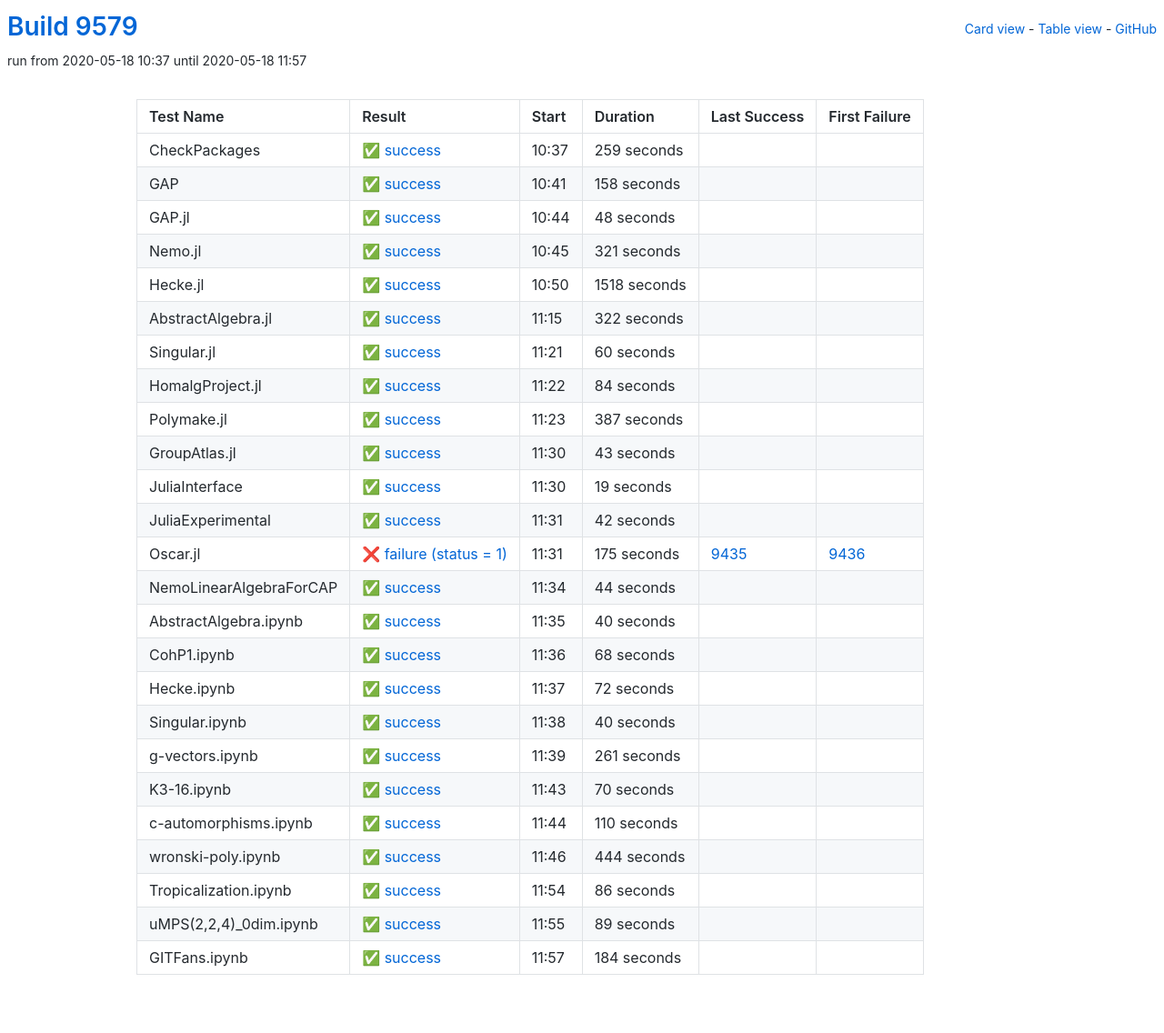
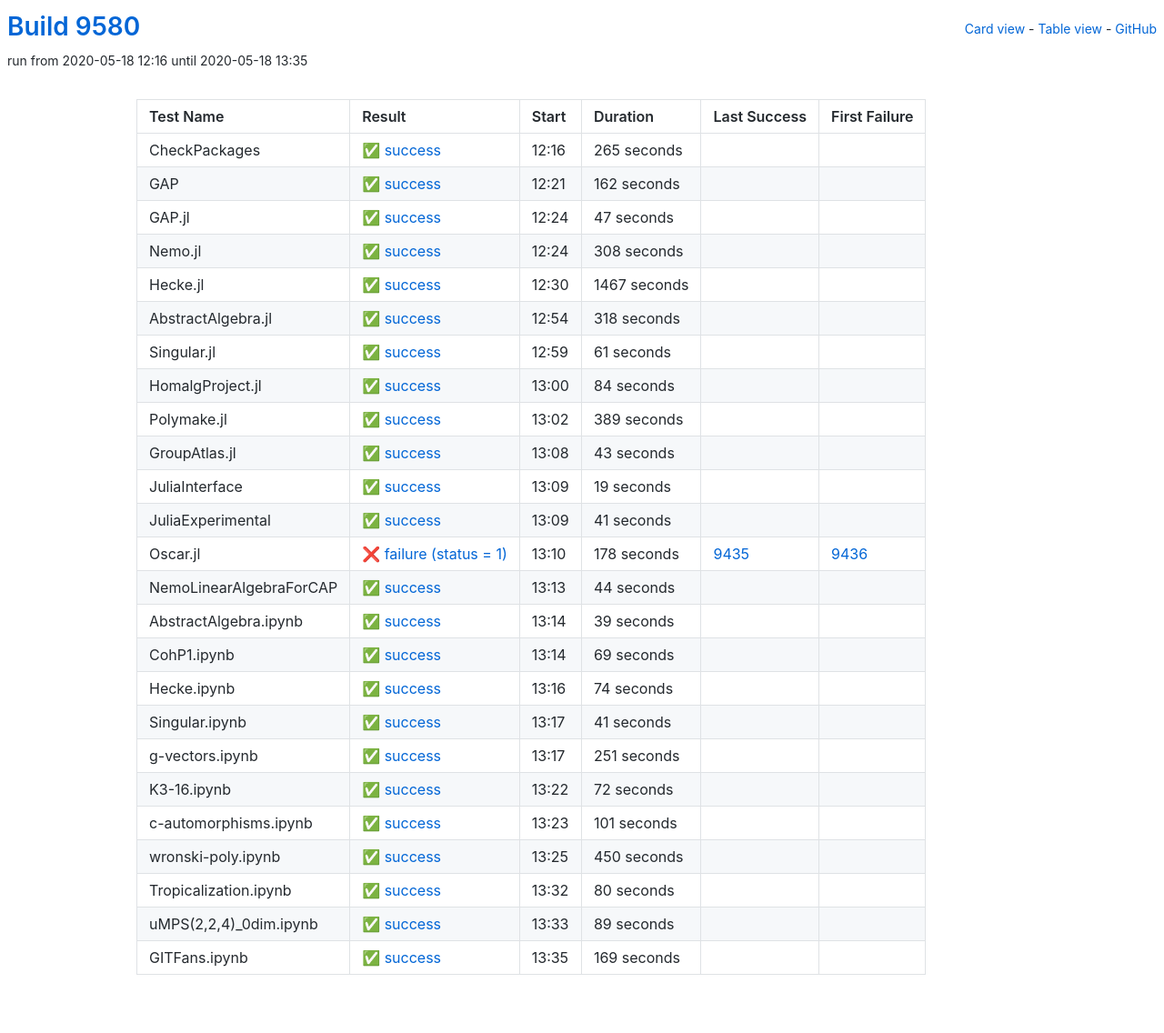
Before and after one commit to oscar-system/oscar-ci-status, a Jekyll site: the page built from table.html, in a window 1280 px wide. Shown: the whole page at 91% size. Built offline with Jekyll 4.4.1, drawn with Linux system fonts in a browser that asks for light colours.

Commit message:
Build 9580

```diff
--- a/_data/ci.yml
+++ b/_data/ci.yml
@@ -1,89 +1,89 @@
-build: 9579
-build_url: https://oscarci.mathematik.uni-kl.de/job/oscar/9579/
+build: 9580
+build_url: https://oscarci.mathematik.uni-kl.de/job/oscar/9580/
 job: oscar
 tests:
-- duration: 259
+- duration: 265
   exitcode: 0
   first_failure: false
   first_failure_url: null
   id: checkpackages
   last_success: false
   last_success_url: null
-  log: https://oscarci.mathematik.uni-kl.de/job/oscar/9579/artifact/logs/build-9579/CheckPackages.log
+  log: https://oscarci.mathematik.uni-kl.de/job/oscar/9580/artifact/logs/build-9580/CheckPackages.log
   name: CheckPackages
-  start: 2020-05-18 10:37
+  start: 2020-05-18 12:16
   status: success
   success: true
-- duration: 158
+- duration: 162
   exitcode: 0
   first_failure: false
   first_failure_url: null
   id: gap
   last_success: false
   last_success_url: null
-  log: https://oscarci.mathematik.uni-kl.de/job/oscar/9579/artifact/logs/build-9579/GAP.log
+  log: https://oscarci.mathematik.uni-kl.de/job/oscar/9580/artifact/logs/build-9580/GAP.log
   name: GAP
-  start: 2020-05-18 10:41
+  start: 2020-05-18 12:21
   status: success
   success: true
-- duration: 48
+- duration: 47
   exitcode: 0
   first_failure: false
   first_failure_url: null
   id: gap-jl
   last_success: false
   last_success_url: null
-  log: https://oscarci.mathematik.uni-kl.de/job/oscar/9579/artifact/logs/build-9579/GAP.jl.log
+  log: https://oscarci.mathematik.uni-kl.de/job/oscar/9580/artifact/logs/build-9580/GAP.jl.log
   name: GAP.jl
-  start: 2020-05-18 10:44
+  start: 2020-05-18 12:24
   status: success
   success: true
-- duration: 321
+- duration: 308
   exitcode: 0
   first_failure: false
   first_failure_url: null
   id: nemo-jl
   last_success: false
   last_success_url: null
-  log: https://oscarci.mathematik.uni-kl.de/job/oscar/9579/artifact/logs/build-9579/Nemo.jl.log
+  log: https://oscarci.mathematik.uni-kl.de/job/oscar/9580/artifact/logs/build-9580/Nemo.jl.log
   name: Nemo.jl
-  start: 2020-05-18 10:45
+  start: 2020-05-18 12:24
   status: success
   success: true
-- duration: 1518
+- duration: 1467
   exitcode: 0
   first_failure: false
   first_failure_url: null
   id: hecke-jl
   last_success: false
   last_success_url: null
-  log: https://oscarci.mathematik.uni-kl.de/job/oscar/9579/artifact/logs/build-9579/Hecke.jl.log
+  log: https://oscarci.mathematik.uni-kl.de/job/oscar/9580/artifact/logs/build-9580/Hecke.jl.log
   name: Hecke.jl
-  start: 2020-05-18 10:50
+  start: 2020-05-18 12:30
   status: success
   success: true
-- duration: 322
+- duration: 318
   exitcode: 0
   first_failure: false
   first_failure_url: null
   id: abstractalgebra-jl
   last_success: false
   last_success_url: null
-  log: https://oscarci.mathematik.uni-kl.de/job/oscar/9579/artifact/logs/build-9579/AbstractAlgebra.jl.log
+  log: https://oscarci.mathematik.uni-kl.de/job/oscar/9580/artifact/logs/build-9580/AbstractAlgebra.jl.log
   name: AbstractAlgebra.jl
-  start: 2020-05-18 11:15
+  start: 2020-05-18 12:54
   status: success
   success: true
-- duration: 60
+- duration: 61
   exitcode: 0
   first_failure: false
   first_failure_url: null
   id: singular-jl
   last_success: false
   last_success_url: null
-  log: https://oscarci.mathematik.uni-kl.de/job/oscar/9579/artifact/logs/build-9579/Singular.jl.log
+  log: https://oscarci.mathematik.uni-kl.de/job/oscar/9580/artifact/logs/build-9580/Singular.jl.log
   name: Singular.jl
-  start: 2020-05-18 11:21
+  start: 2020-05-18 12:59
   status: success
   success: true
 - duration: 84
@@ -93,21 +93,21 @@ tests:
   id: homalgproject-jl
   last_success: false
   last_success_url: null
-  log: https://oscarci.mathematik.uni-kl.de/job/oscar/9579/artifact/logs/build-9579/HomalgProject.jl.log
+  log: https://oscarci.mathematik.uni-kl.de/job/oscar/9580/artifact/logs/build-9580/HomalgProject.jl.log
   name: HomalgProject.jl
-  start: 2020-05-18 11:22
+  start: 2020-05-18 13:00
   status: success
   success: true
-- duration: 387
+- duration: 389
   exitcode: 0
   first_failure: false
   first_failure_url: null
   id: polymake-jl
   last_success: false
   last_success_url: null
-  log: https://oscarci.mathematik.uni-kl.de/job/oscar/9579/artifact/logs/build-9579/Polymake.jl.log
+  log: https://oscarci.mathematik.uni-kl.de/job/oscar/9580/artifact/logs/build-9580/Polymake.jl.log
   name: Polymake.jl
-  start: 2020-05-18 11:23
+  start: 2020-05-18 13:02
   status: success
   success: true
 - duration: 43
@@ -117,9 +117,9 @@ tests:
   id: groupatlas-jl
   last_success: false
   last_success_url: null
-  log: https://oscarci.mathematik.uni-kl.de/job/oscar/9579/artifact/logs/build-9579/GroupAtlas.jl.log
+  log: https://oscarci.mathematik.uni-kl.de/job/oscar/9580/artifact/logs/build-9580/GroupAtlas.jl.log
   name: GroupAtlas.jl
-  start: 2020-05-18 11:30
+  start: 2020-05-18 13:08
   status: success
   success: true
 - duration: 19
@@ -129,33 +129,33 @@ tests:
   id: juliainterface
   last_success: false
   last_success_url: null
-  log: https://oscarci.mathematik.uni-kl.de/job/oscar/9579/artifact/logs/build-9579/JuliaInterface.log
+  log: https://oscarci.mathematik.uni-kl.de/job/oscar/9580/artifact/logs/build-9580/JuliaInterface.log
   name: JuliaInterface
-  start: 2020-05-18 11:30
+  start: 2020-05-18 13:09
   status: success
   success: true
-- duration: 42
+- duration: 41
   exitcode: 0
   first_failure: false
   first_failure_url: null
   id: juliaexperimental
   last_success: false
   last_success_url: null
-  log: https://oscarci.mathematik.uni-kl.de/job/oscar/9579/artifact/logs/build-9579/JuliaExperimental.log
+  log: https://oscarci.mathematik.uni-kl.de/job/oscar/9580/artifact/logs/build-9580/JuliaExperimental.log
   name: JuliaExperimental
-  start: 2020-05-18 11:31
+  start: 2020-05-18 13:09
   status: success
   success: true
-- duration: 175
+- duration: 178
   exitcode: 1
   first_failure: 9436
   first_failure_url: https://oscarci.mathematik.uni-kl.de/job/oscar/9436/
   id: oscar-jl
   last_success: 9435
   last_success_url: https://oscarci.mathematik.uni-kl.de/job/oscar/9435/
-  log: https://oscarci.mathematik.uni-kl.de/job/oscar/9579/artifact/logs/build-9579/Oscar.jl.log
+  log: https://oscarci.mathematik.uni-kl.de/job/oscar/9580/artifact/logs/build-9580/Oscar.jl.log
   name: Oscar.jl
-  start: 2020-05-18 11:31
+  start: 2020-05-18 13:10
   status: failure
   success: false
 - duration: 44
@@ -165,117 +165,117 @@ tests:
   id: nemolinearalgebraforcap
   last_success: false
   last_success_url: null
-  log: https://oscarci.mathematik.uni-kl.de/job/oscar/9579/artifact/logs/build-9579/NemoLinearAlgebraForCAP.log
+  log: https://oscarci.mathematik.uni-kl.de/job/oscar/9580/artifact/logs/build-9580/NemoLinearAlgebraForCAP.log
   name: NemoLinearAlgebraForCAP
-  start: 2020-05-18 11:34
+  start: 2020-05-18 13:13
   status: success
   success: true
-- duration: 40
+- duration: 39
   exitcode: 0
   first_failure: false
   first_failure_url: null
   id: abstractalgebra-ipynb
   last_success: false
   last_success_url: null
-  log: https://oscarci.mathematik.uni-kl.de/job/oscar/9579/artifact/logs/build-9579/AbstractAlgebra.ipynb.log
+  log: https://oscarci.mathematik.uni-kl.de/job/oscar/9580/artifact/logs/build-9580/AbstractAlgebra.ipynb.log
   name: AbstractAlgebra.ipynb
-  start: 2020-05-18 11:35
+  start: 2020-05-18 13:14
   status: success
   success: true
-- duration: 68
+- duration: 69
   exitcode: 0
   first_failure: false
   first_failure_url: null
   id: cohp1-ipynb
   last_success: false
   last_success_url: null
-  log: https://oscarci.mathematik.uni-kl.de/job/oscar/9579/artifact/logs/build-9579/CohP1.ipynb.log
+  log: https://oscarci.mathematik.uni-kl.de/job/oscar/9580/artifact/logs/build-9580/CohP1.ipynb.log
   name: CohP1.ipynb
-  start: 2020-05-18 11:36
+  start: 2020-05-18 13:14
+  status: success
+  success: true
+- duration: 74
+  exitcode: 0
+  first_failure: false
+  first_failure_url: null
+  id: hecke-ipynb
+  last_success: false
+  last_success_url: null
+  log: https://oscarci.mathematik.uni-kl.de/job/oscar/9580/artifact/logs/build-9580/Hecke.ipynb.log
+  name: Hecke.ipynb
+  start: 2020-05-18 13:16
+  status: success
+  success: true
+- duration: 41
+  exitcode: 0
+  first_failure: false
+  first_failure_url: null
+  id: singular-ipynb
+  last_success: false
+  last_success_url: null
+  log: https://oscarci.mathematik.uni-kl.de/job/oscar/9580/artifact/logs/build-9580/Singular.ipynb.log
+  name: Singular.ipynb
+  start: 2020-05-18 13:17
+  status: success
+  success: true
+- duration: 251
+  exitcode: 0
+  first_failure: false
+  first_failure_url: null
+  id: g-vectors-ipynb
+  last_success: false
+  last_success_url: null
+  log: https://oscarci.mathematik.uni-kl.de/job/oscar/9580/artifact/logs/build-9580/g-vectors.ipynb.log
+  name: g-vectors.ipynb
+  start: 2020-05-18 13:17
   status: success
   success: true
 - duration: 72
   exitcode: 0
   first_failure: false
   first_failure_url: null
-  id: hecke-ipynb
-  last_success: false
-  last_success_url: null
-  log: https://oscarci.mathematik.uni-kl.de/job/oscar/9579/artifact/logs/build-9579/Hecke.ipynb.log
-  name: Hecke.ipynb
-  start: 2020-05-18 11:37
-  status: success
-  success: true
-- duration: 40
-  exitcode: 0
-  first_failure: false
-  first_failure_url: null
-  id: singular-ipynb
-  last_success: false
-  last_success_url: null
-  log: https://oscarci.mathematik.uni-kl.de/job/oscar/9579/artifact/logs/build-9579/Singular.ipynb.log
-  name: Singular.ipynb
-  start: 2020-05-18 11:38
-  status: success
-  success: true
-- duration: 261
-  exitcode: 0
-  first_failure: false
-  first_failure_url: null
-  id: g-vectors-ipynb
-  last_success: false
-  last_success_url: null
-  log: https://oscarci.mathematik.uni-kl.de/job/oscar/9579/artifact/logs/build-9579/g-vectors.ipynb.log
-  name: g-vectors.ipynb
-  start: 2020-05-18 11:39
-  status: success
-  success: true
-- duration: 70
-  exitcode: 0
-  first_failure: false
-  first_failure_url: null
   id: k3-16-ipynb
   last_success: false
   last_success_url: null
-  log: https://oscarci.mathematik.uni-kl.de/job/oscar/9579/artifact/logs/build-9579/K3-16.ipynb.log
+  log: https://oscarci.mathematik.uni-kl.de/job/oscar/9580/artifact/logs/build-9580/K3-16.ipynb.log
   name: K3-16.ipynb
-  start: 2020-05-18 11:43
+  start: 2020-05-18 13:22
   status: success
   success: true
-- duration: 110
+- duration: 101
   exitcode: 0
   first_failure: false
   first_failure_url: null
   id: c-automorphisms-ipynb
   last_success: false
   last_success_url: null
-  log: https://oscarci.mathematik.uni-kl.de/job/oscar/9579/artifact/logs/build-9579/c-automorphisms.ipynb.log
+  log: https://oscarci.mathematik.uni-kl.de/job/oscar/9580/artifact/logs/build-9580/c-automorphisms.ipynb.log
   name: c-automorphisms.ipynb
-  start: 2020-05-18 11:44
+  start: 2020-05-18 13:23
   status: success
   success: true
-- duration: 444
+- duration: 450
   exitcode: 0
   first_failure: false
   first_failure_url: null
   id: wronski-poly-ipynb
   last_success: false
   last_success_url: null
-  log: https://oscarci.mathematik.uni-kl.de/job/oscar/9579/artifact/logs/build-9579/wronski-poly.ipynb.log
+  log: https://oscarci.mathematik.uni-kl.de/job/oscar/9580/artifact/logs/build-9580/wronski-poly.ipynb.log
   name: wronski-poly.ipynb
-  start: 2020-05-18 11:46
+  start: 2020-05-18 13:25
   status: success
   success: true
-- duration: 86
+- duration: 80
   exitcode: 0
   first_failure: false
   first_failure_url: null
   id: tropicalization-ipynb
   last_success: false
   last_success_url: null
-  log: https://oscarci.mathematik.uni-kl.de/job/oscar/9579/artifact/logs/build-9579/Tropicalization.ipynb.log
+  log: https://oscarci.mathematik.uni-kl.de/job/oscar/9580/artifact/logs/build-9580/Tropicalization.ipynb.log
   name: Tropicalization.ipynb
-  start: 2020-05-18 11:54
+  start: 2020-05-18 13:32
   status: success
   success: true
 - duration: 89
@@ -285,20 +285,20 @@ tests:
   id: umps-2-2-4-0dim-ipynb
   last_success: false
   last_success_url: null
-  log: https://oscarci.mathematik.uni-kl.de/job/oscar/9579/artifact/logs/build-9579/uMPS-2-2-4-_0dim.ipynb.log
+  log: https://oscarci.mathematik.uni-kl.de/job/oscar/9580/artifact/logs/build-9580/uMPS-2-2-4-_0dim.ipynb.log
   name: uMPS(2,2,4)_0dim.ipynb
-  start: 2020-05-18 11:55
+  start: 2020-05-18 13:33
   status: success
   success: true
-- duration: 184
+- duration: 169
   exitcode: 0
   first_failure: false
   first_failure_url: null
   id: gitfans-ipynb
   last_success: false
   last_success_url: null
-  log: https://oscarci.mathematik.uni-kl.de/job/oscar/9579/artifact/logs/build-9579/GITFans.ipynb.log
+  log: https://oscarci.mathematik.uni-kl.de/job/oscar/9580/artifact/logs/build-9580/GITFans.ipynb.log
   name: GITFans.ipynb
-  start: 2020-05-18 11:57
+  start: 2020-05-18 13:35
   status: success
   success: true
```
Also changed, not shown: README.md.
